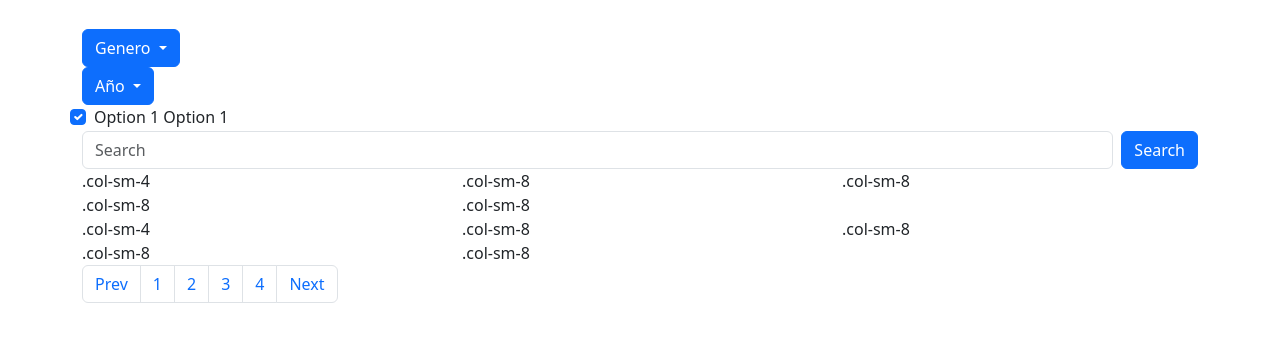
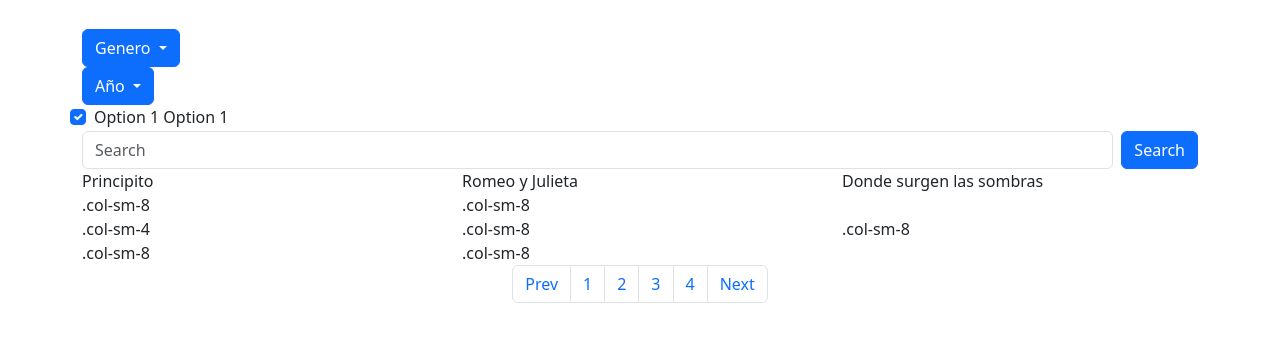
Before and after one commit to JoseZ-tech/Lectura-Viva, a plain HTML site: page Exclusivoynovedades.html in a window 1280 px wide. Shown: the part 89-430 px from the top of the page. Drawn offline with nearby package versions, Linux system fonts and the light colour scheme.

Commit message:
Cambios 3 Catalogo

```diff
--- a/Exclusivoynovedades.html
+++ b/Exclusivoynovedades.html
@@ -59,11 +59,11 @@
             </form>
         </div>
         <div class="row">
-            <div class="col-lg-4">.col-sm-4</div>
-            <div class="col-lg-4">.col-sm-8</div>
-            <div class="col-lg-4">.col-sm-8</div>
-            <div class="col-lg-4">.col-sm-8</div>
-            <div class="col-lg-4">.col-sm-8</div>
+            <div class="col-sm-4">Principito</div>
+            <div class="col-sm-4">Romeo y Julieta</div>
+            <div class="col-sm-4">Donde surgen las sombras</div>
+            <div class="col-sm-4">.col-sm-8</div>
+            <div class="col-sm-4">.col-sm-8</div>
         </div>
         <div class="row">
             <div class="col-lg-4">.col-sm-4</div>
@@ -72,7 +72,7 @@
             <div class="col-lg-4">.col-sm-8</div>
             <div class="col-lg-4">.col-sm-8</div>
         </div>
-        <ul class="pagination">
+        <ul class="pagination d-flex justify-content-center">
             <li class="page-item"><a class="page-link" href="#">Prev</a></li>
             <li class="page-item"><a class="page-link" href="#">1</a></li>
             <li class="page-item"><a class="page-link" href="#">2</a></li>
```
